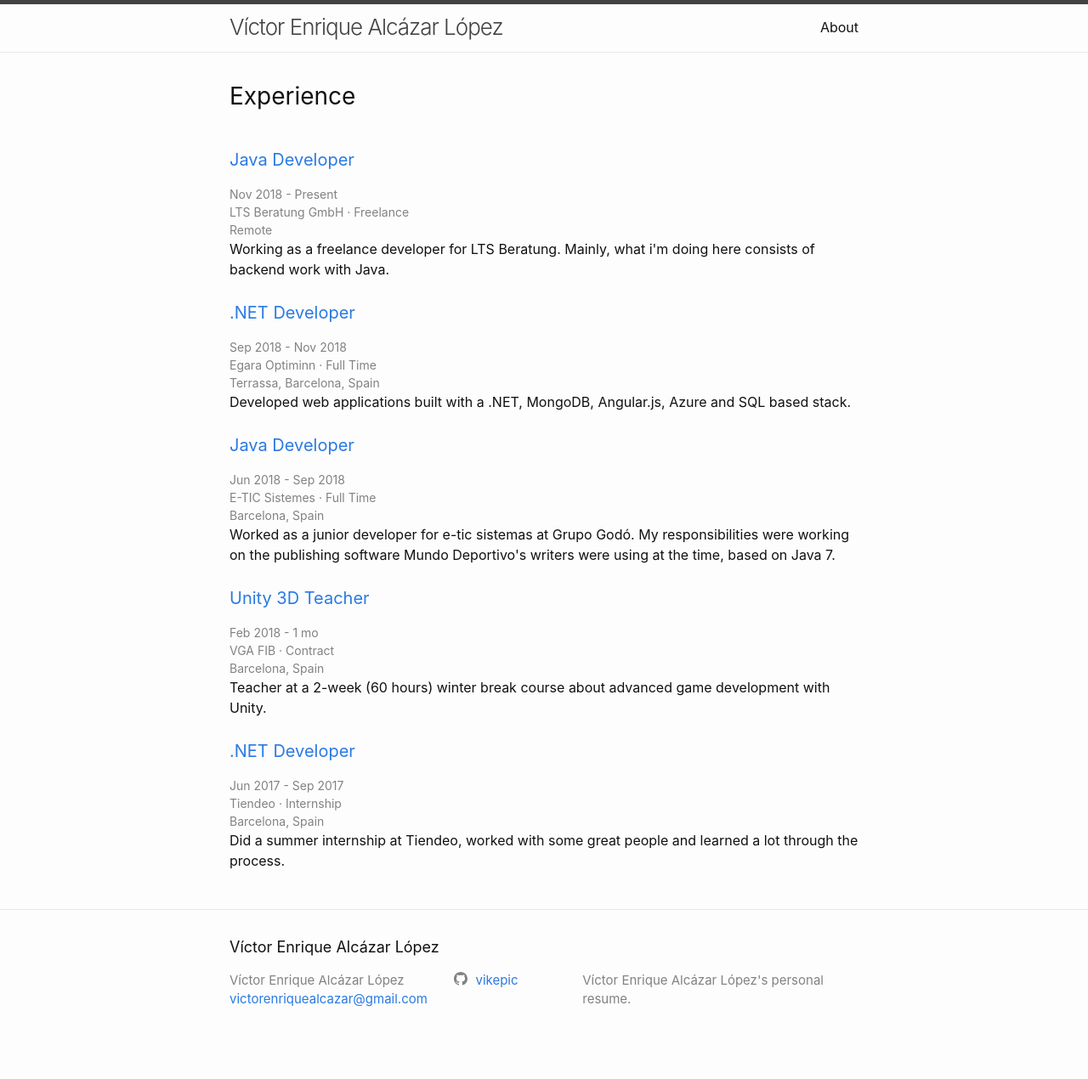
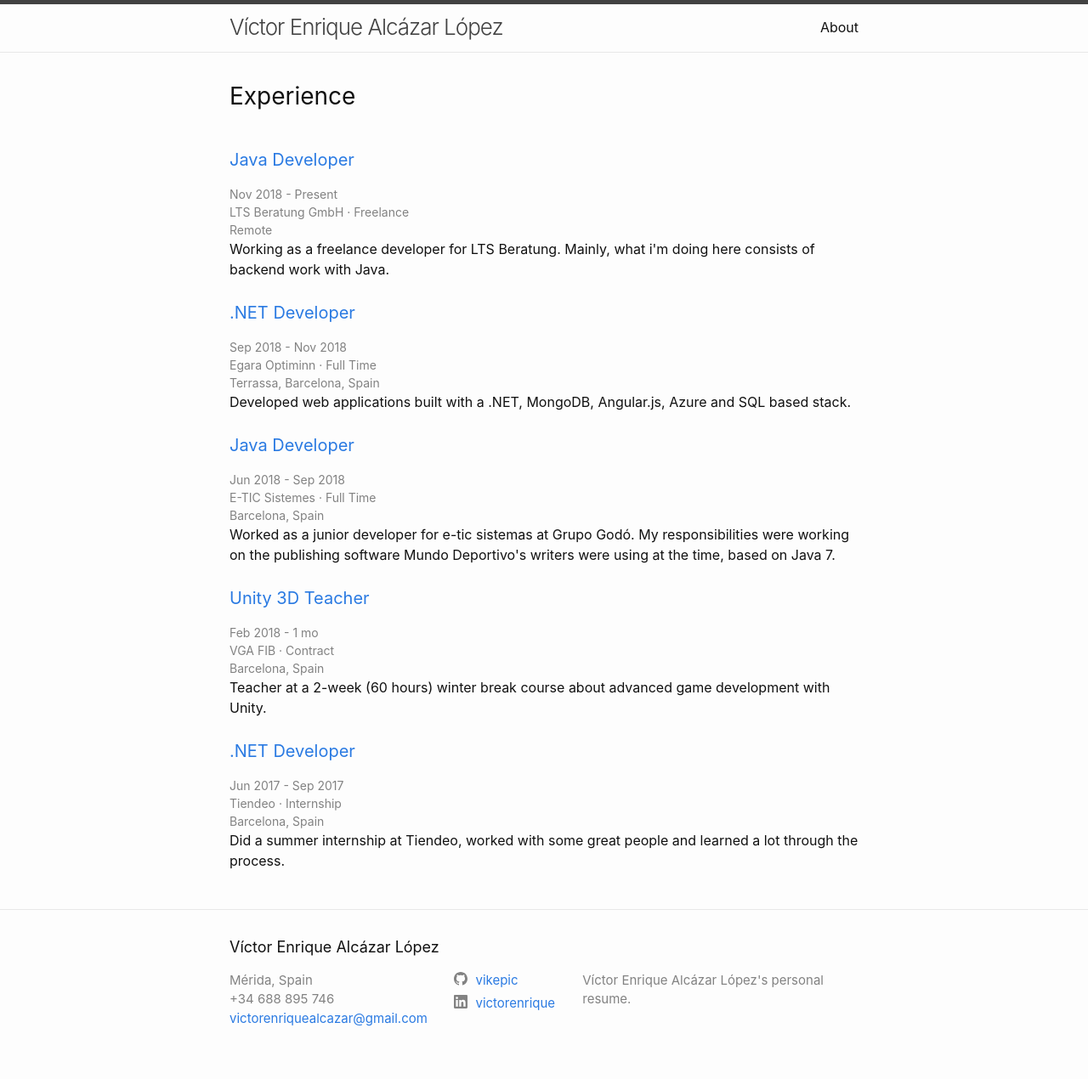
Before and after one commit to landlockedboat/resume, a Jekyll site: the page built from index.markdown, in a window 1280 px wide. Shown: the whole page at 85% size. Built offline with Jekyll 4.4.1, drawn with Linux system fonts in a browser that asks for light colours; before the commit the page ends 1248 px from its top, so only the background shows below that.

Commit message:
:sparkles: Added contact info

```diff
--- a/_config.yml
+++ b/_config.yml
@@ -20,11 +20,18 @@
 
 title: Víctor Enrique Alcázar López
 email: victorenriquealcazar@gmail.com
+
+author: Víctor Enrique Alcázar López
+current_location: Mérida, Spain
+phone: "+34 688 895 746"
+webpage: "vikepic.github.io"
+
 description: >- # this means to ignore newlines until "baseurl:"
   Víctor Enrique Alcázar López's personal resume.
 baseurl: "/resume" # the subpath of your site, e.g. /blog
 url: "https://vikepic.github.io" # the base hostname & protocol for your site, e.g. http://example.com
 github_username:  vikepic
+linkedin_username: victorenrique
 show_excerpts: true
 
 minima:
--- a/_includes/footer.html
+++ b/_includes/footer.html
@@ -8,16 +8,13 @@
     <div class="footer-col-wrapper">
       <div class="footer-col footer-col-1">
         <ul class="contact-list">
-          <li class="p-name">
-            {%- if site.author -%}
-              {{ site.author | escape }}
-            {%- else -%}
-              {{ site.title | escape }}
-            {%- endif -%}
-            </li>
-            {%- if site.email -%}
-            <li><a class="u-email" href="mailto:{{ site.email }}">{{ site.email }}</a></li>
-            {%- endif -%}
+          {{ site.current_location | escape }}
+          <li>
+          {{ site.phone | escape }}
+          </li>
+          <li>
+            <a class="u-email" href="mailto:{{ site.email }}">{{ site.email }}</a>
+          </li>
         </ul>
       </div>
 
```
